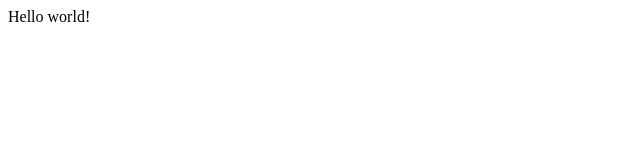
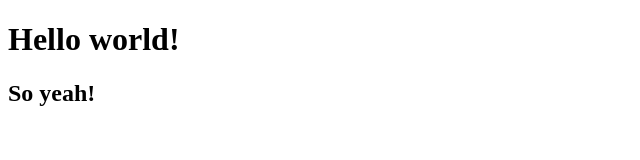
Before and after one commit to soumaditya/soumaditya, a plain HTML site: page hello.html in a window 1280 px wide. Shown: the whole page, without its empty margins (0-640 px from the left). Drawn offline with Linux system fonts and the light colour scheme.

Commit message:
changed!

```diff
--- a/hello.html
+++ b/hello.html
@@ -4,6 +4,7 @@
         <title>My Webpage!</title>
     </head>
     <body>
-        Hello world!
+        <h1>Hello world!</h1>
+        <h2>So yeah!</h2>
     </body>
 </html>
```
